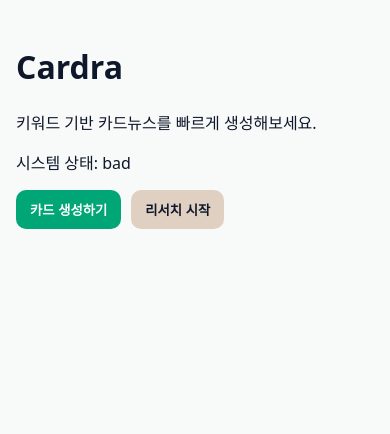
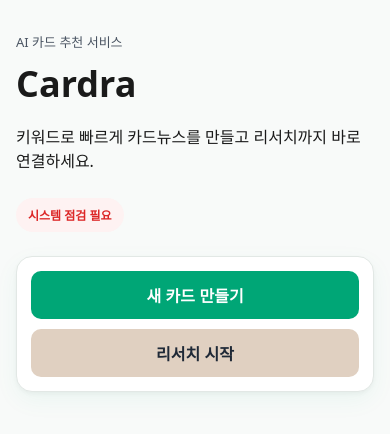
Before and after one commit to hongxeob/cardra, a React (Vite) app in the folder apps/web/: page / in a window 390 px wide. Shown: the top 434 px of the page. Built offline with nearby package versions, Linux system fonts and the light colour scheme; no server answers.

Commit message:
Polish web UI first-pass mobile-friendly styling and home/card item refresh

```diff
--- a/apps/web/src/features/card/CardItemBlock.tsx
+++ b/apps/web/src/features/card/CardItemBlock.tsx
@@ -1,44 +1,35 @@
 import type { CardItem } from '../../lib/types'
 
-function variantClass(variant?: string) {
-  switch (variant) {
-    case 'headline':
-      return 'card card-item variant-headline'
-    case 'insight':
-      return 'card card-item variant-insight'
-    case 'summary':
-      return 'card card-item variant-summary'
-    default:
-      return 'card card-item'
-  }
-}
-
-function layoutClass(layout?: string) {
-  if (layout === 'wide') return 'wide'
-  if (layout === 'compact') return 'compact'
-  return ''
+function containerClass(item: CardItem) {
+  const base = 'card card-item'
+  const variant = item.variant ? `variant-${item.variant}` : 'variant-default'
+  const ratio = item.style?.layout === 'wide' ? 'card-item--square' : 'card-item--portrait'
+  return `${base} ${variant} ${ratio}`
 }
 
 export function CardItemBlock({ item }: { item: CardItem }) {
   const style = item.style
 
   return (
-    <article className={variantClass(item.variant)} data-layout={layoutClass(style?.layout)}>
-      <h3 className="card-title">{item.title}</h3>
-      <p className="card-body">{item.body}</p>
+    <article className={containerClass(item)}>
+      <header>
+        <h3 className="card-title">{item.title}</h3>
+      </header>
+
+      <section className="card-body">
+        <p>{item.body}</p>
+      </section>
 
       {style ? (
-        <p className="muted">
-          tone: {style.tone} / {style.layout} / {style.emphasis}
+        <p className="muted" aria-label="card style info">
+          {style.tone} / {style.layout} / {style.emphasis}
         </p>
       ) : null}
 
       {item.media?.imageUrl ? (
-        <img
-          src={item.media.imageUrl}
-          alt={item.media.altText || item.title}
-          style={{ width: '100%', borderRadius: 12, margin: '12px 0' }}
-        />
+        <figure className="card__media" role="presentation">
+          <img src={item.media.imageUrl} alt={item.media.altText || item.title} />
+        </figure>
       ) : (
         item.imageHint && <p className="muted">이미지 힌트: {item.imageHint}</p>
       )}
@@ -46,32 +37,30 @@ export function CardItemBlock({ item }: { item: CardItem }) {
       {item.tags?.length ? (
         <div className="chips-wrap" style={{ marginBottom: 8 }}>
           {item.tags.map((tag) => (
-            <span key={tag} className="chip">
+            <span key={tag} className="chip" aria-label={`tag ${tag}`}>
               #{tag}
             </span>
           ))}
         </div>
       ) : null}
 
-      {item.cta && (
-        <div>
+      {item.cta && item.cta.target && item.cta.actionType === 'open' ? (
+        <footer>
           <button
             className="secondary"
             onClick={() => {
-              if (item.cta?.target) {
-                if (item.cta.actionType === 'open') {
-                  window.open(item.cta.target, '_blank')
-                }
-              }
+              window.open(item.cta?.target, '_blank')
             }}
           >
             {item.cta.label}
           </button>
-        </div>
-      )}
+        </footer>
+      ) : null}
 
-      <p className="muted">출처: {item.source.join(', ')}</p>
-      <p className="muted">{item.sourceAt}</p>
+      <footer>
+        <p className="muted">출처: {item.source.join(', ')}</p>
+        <p className="muted">{item.sourceAt}</p>
+      </footer>
     </article>
   )
 }
--- a/apps/web/src/lib/theme.ts
+++ b/apps/web/src/lib/theme.ts
@@ -1,11 +1,11 @@
 export const defaultTheme = {
   '--color-main': '#00A676',
   '--color-sub': '#E0D0C1',
-  '--color-bg': '#f8faf9',
-  '--color-surface': '#ffffff',
-  '--color-text': '#0f172a',
-  '--color-text-muted': '#334155',
-  '--color-border': '#e5e7eb',
+  '--color-bg': '#F8FAF9',
+  '--color-surface': '#FFFFFF',
+  '--color-text': '#1A1A1A',
+  '--color-text-muted': '#4B5563',
+  '--color-border': '#E2E8E5',
   '--card-accent': '#E0D0C1',
 }
 
--- a/apps/web/src/pages/HomePage.tsx
+++ b/apps/web/src/pages/HomePage.tsx
@@ -1,6 +1,13 @@
 import { useEffect, useState } from 'react'
-import { Link, useNavigate } from 'react-router-dom'
+import { useNavigate } from 'react-router-dom'
 import { healthApi } from '../lib/api'
+
+function HealthBadge({ health }: { health: 'ok' | 'bad' | 'loading' }) {
+  const label = health === 'ok' ? '정상' : health === 'bad' ? '점검 필요' : '체크중'
+  const tone = health === 'ok' ? 'primary' : health === 'bad' ? 'error' : 'muted'
+
+  return <span className={`health-badge health-${tone}`}>{`시스템 ${label}`}</span>
+}
 
 export function HomePage() {
   const navigate = useNavigate()
@@ -14,18 +21,22 @@ export function HomePage() {
   }, [])
 
   return (
-    <div>
-      <h1>Cardra</h1>
-      <p>키워드 기반 카드뉴스를 빠르게 생성해보세요.</p>
-      <p>시스템 상태: {health}</p>
-      <div className="row">
+    <section>
+      <header className="home-hero">
+        <p className="home-eyebrow">AI 카드 추천 서비스</p>
+        <h1>Cardra</h1>
+        <p>키워드로 빠르게 카드뉴스를 만들고 리서치까지 바로 연결하세요.</p>
+        <HealthBadge health={health} />
+      </header>
+
+      <div className="card home-actions">
         <button className="primary" onClick={() => navigate('/create')}>
-          카드 생성하기
+          새 카드 만들기
         </button>
-        <Link to="/create">
-          <button className="secondary">리서치 시작</button>
-        </Link>
+        <button className="secondary" onClick={() => navigate('/create')}>
+          리서치 시작
+        </button>
       </div>
-    </div>
+    </section>
   )
 }
--- a/apps/web/src/styles/global.css
+++ b/apps/web/src/styles/global.css
@@ -1,6 +1,8 @@
 @import './tokens.css';
 
-* { box-sizing: border-box; }
+* {
+  box-sizing: border-box;
+}
 
 :root {
   font-family: var(--font-sans, Pretendard, system-ui, -apple-system, sans-serif);
@@ -13,20 +15,23 @@ body {
   background: var(--color-bg);
 }
 
-#root { min-height: 100vh; }
+#root {
+  min-height: 100vh;
+}
 
 .app-shell {
-  max-width: 880px;
+  max-width: 480px;
   margin: 0 auto;
-  padding: 24px 16px 48px;
+  padding: 32px 16px 56px;
 }
 
 input {
   width: 100%;
+  min-height: var(--touch-target);
   border: 1px solid var(--color-border);
   border-radius: var(--radius-sm);
-  padding: 10px;
-  font-size: 14px;
+  padding: 0 16px;
+  font-size: 16px;
   font-family: inherit;
 }
 
@@ -43,10 +48,17 @@ input:focus {
 
 button {
   border: 0;
-  border-radius: 10px;
-  padding: 10px 14px;
+  border-radius: var(--radius-sm);
+  min-height: var(--touch-target);
+  padding: 0 16px;
   font-weight: 600;
+  font-size: 16px;
   cursor: pointer;
+  transition: transform 0.08s ease-in-out;
+}
+
+button:active {
+  transform: scale(0.98);
 }
 
 .primary {
@@ -56,7 +68,7 @@ button {
 
 .secondary {
   background: var(--color-sub);
-  color: #0f172a;
+  color: #1f2937;
 }
 
 button:disabled {
@@ -70,6 +82,28 @@ button:disabled {
   border-radius: var(--radius-md);
   padding: 14px;
   box-shadow: var(--shadow-card);
+}
+
+.card-item {
+  margin-bottom: 12px;
+}
+
+.card__media {
+  margin: 12px 0;
+  aspect-ratio: var(--ratio-square);
+  border-radius: var(--radius-md);
+  overflow: hidden;
+  background: #f1f5f9;
+}
+
+.card__media img {
+  width: 100%;
+  height: 100%;
+  object-fit: cover;
+}
+
+.card-item--portrait {
+  aspect-ratio: var(--ratio-portrait);
 }
 
 .loading-card {
@@ -87,19 +121,26 @@ button:disabled {
   animation: spin 0.7s linear infinite;
 }
 
-.error { color: var(--color-error); }
-.muted { color: var(--color-text-muted); font-size: 13px; }
+.error {
+  color: var(--color-error);
+}
 
-.card-item {
-  margin-bottom: 12px;
+.muted {
+  color: var(--color-text-muted);
+  font-size: 13px;
 }
 
 .card-title {
   margin: 0 0 6px;
   font-size: 20px;
+  line-height: 1.35;
 }
 
-.card-body { white-space: pre-wrap; margin: 0 0 10px; color: #1f2937; }
+.card-body {
+  white-space: pre-wrap;
+  margin: 0 0 10px;
+  color: #1f2937;
+}
 
 .chips-wrap {
   display: flex;
@@ -111,7 +152,8 @@ button:disabled {
   background: var(--color-sub);
   color: #1f2937;
   border-radius: 999px;
-  padding: 6px 10px;
+  padding: 8px 12px;
+  line-height: 1;
 }
 
 .result-block {
@@ -122,11 +164,72 @@ button:disabled {
   border-radius: var(--radius-sm);
 }
 
-.field { margin-top: 12px; display: grid; gap: 6px; }
-.card-form { display: grid; gap: 12px; }
+.field {
+  margin-top: 12px;
+  display: grid;
+  gap: 6px;
+}
 
-.keyword-chips h4 { margin: 4px 0 8px; }
+.card-form {
+  display: grid;
+  gap: 12px;
+}
+
+.keyword-chips h4 {
+  margin: 4px 0 8px;
+}
+
+.home-hero {
+  margin-bottom: 24px;
+}
+
+.home-hero h1 {
+  margin: 0 0 8px;
+  font-size: 36px;
+}
+
+.home-eyebrow {
+  color: var(--color-text-muted);
+  margin: 0 0 8px;
+  font-size: 13px;
+}
+
+.home-actions {
+  display: grid;
+  gap: 10px;
+}
+
+.health-badge {
+  display: inline-flex;
+  align-items: center;
+  justify-content: center;
+  min-height: 34px;
+  margin-top: 10px;
+  padding: 0 12px;
+  border-radius: 999px;
+  background: #ecfeff;
+  color: #0f766e;
+  font-size: 12px;
+  font-weight: 600;
+}
+
+.health-error {
+  background: var(--color-error-bg);
+  color: var(--color-error);
+}
+
+.health-muted {
+  background: #f1f5f9;
+  color: var(--color-text-muted);
+}
+
+.health-primary {
+  background: #e6f9f3;
+  color: #065f46;
+}
 
 @keyframes spin {
-  to { transform: rotate(360deg); }
+  to {
+    transform: rotate(360deg);
+  }
 }
--- a/apps/web/src/styles/tokens.css
+++ b/apps/web/src/styles/tokens.css
@@ -1,21 +1,27 @@
 :root {
   --color-main: #00A676;
-  --color-sub: #E0D0C1;
-  --color-bg: #f4f9f7;
+  --color-main-pressed: #008f65;
+  --color-sub: #e0d0c1;
+  --color-bg: #f8faf9;
   --color-surface: #ffffff;
-  --color-text: #0f172a;
+  --color-text: #1a1a1a;
   --color-text-muted: #4b5563;
-  --color-border: #dbe5df;
+  --color-border: #e2e8e5;
   --color-error: #dc2626;
   --color-success: #16a34a;
   --color-warning: #d97706;
+  --color-error-bg: #fef2f2;
 
   --font-sans: Pretendard, SUIT, 'Noto Sans KR', system-ui, -apple-system, sans-serif;
-  --radius-lg: 16px;
-  --radius-md: 12px;
-  --radius-sm: 8px;
+  --radius-lg: 24px;
+  --radius-md: 16px;
+  --radius-sm: 10px;
   --space-md: 12px;
   --space-lg: 20px;
 
-  --shadow-card: 0 12px 30px rgba(15, 23, 42, 0.08);
+  --shadow-card: 0 8px 24px rgba(0, 166, 118, 0.06), 0 2px 4px rgba(0, 0, 0, 0.04);
+  --touch-target: 48px;
+
+  --ratio-square: 1 / 1;
+  --ratio-portrait: 4 / 5;
 }
```
